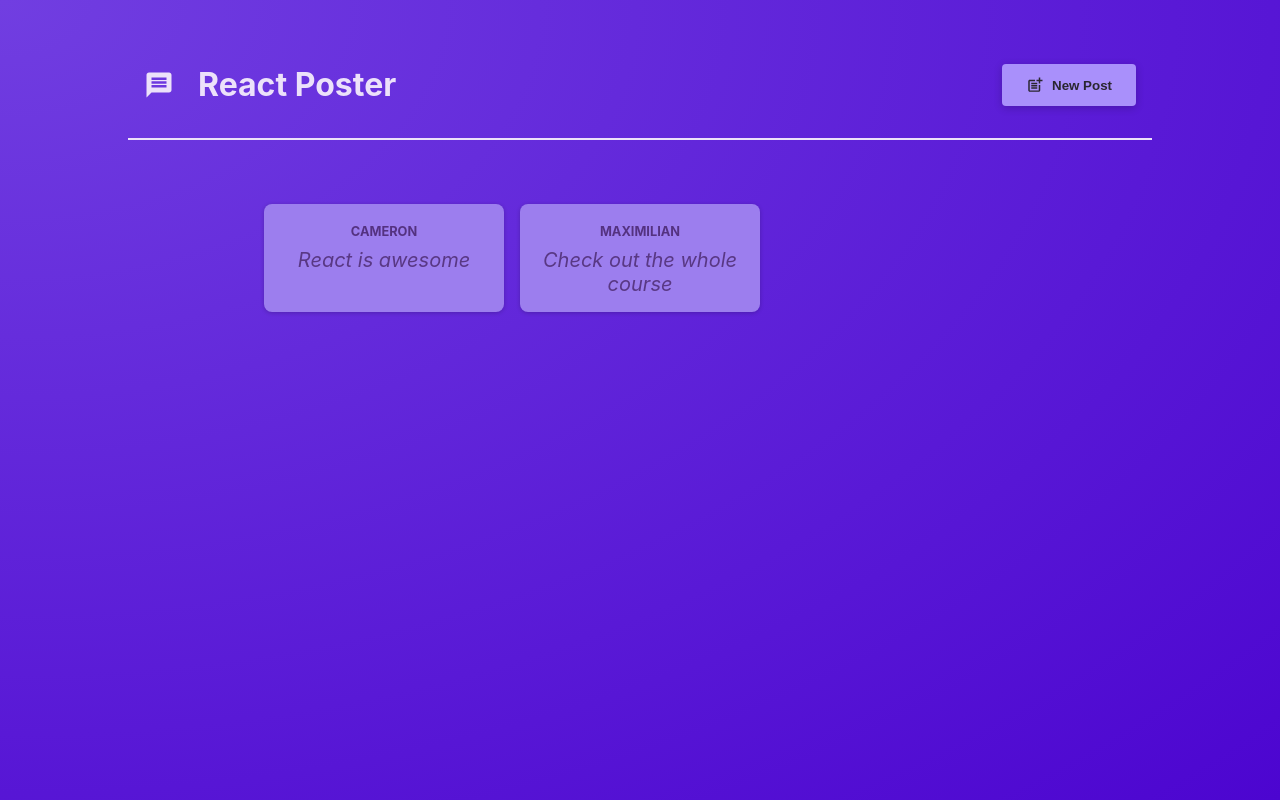
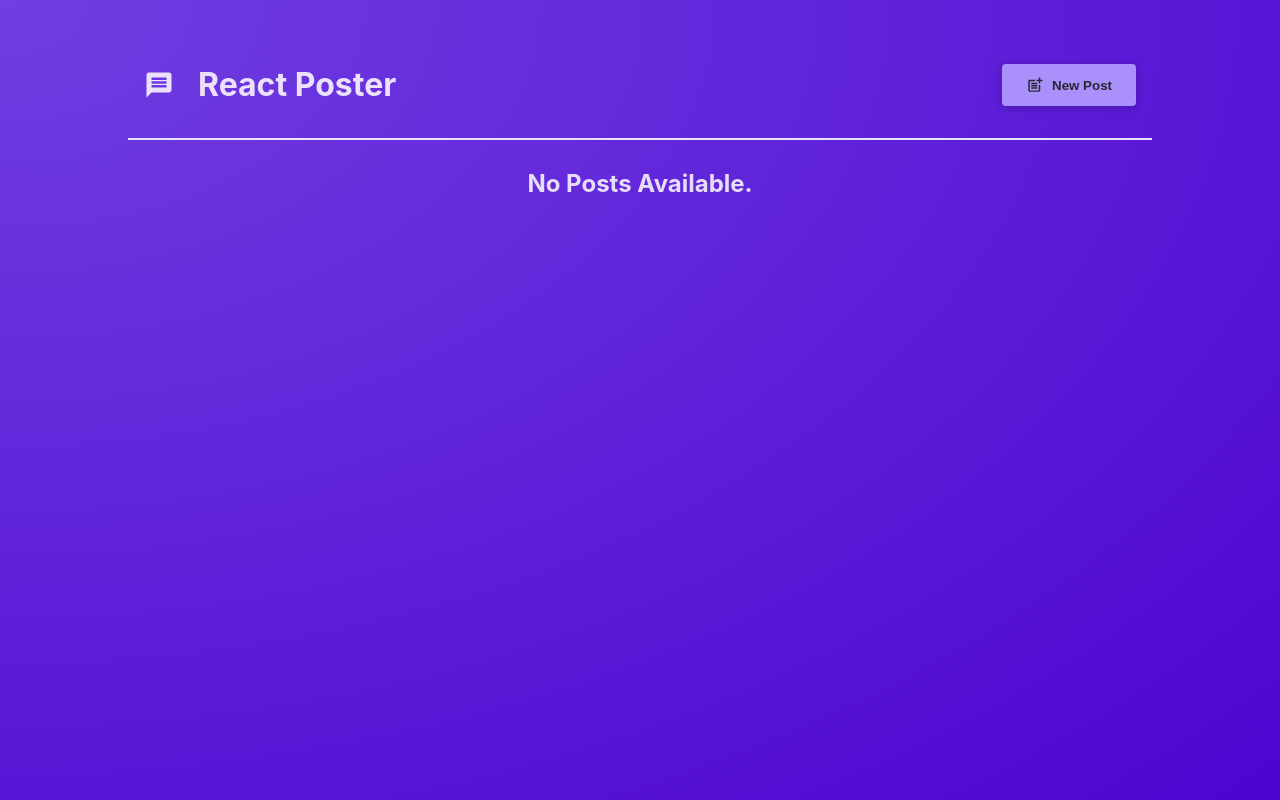
Before and after one commit to camroe/udemy-next.js-complete-course-part-2, a React (Vite) app in the folder 01-starting-project-react-only-vite-cleaned/: page / in a window 1280 px wide. Built offline with nearby package versions, Linux system fonts and the light colour scheme.

Commit message:
Lecture 33:  Outputting List Data - Change initial posts array to empty - Conditionally display notes if there are any and a message if there are none.

```diff
--- a/01-starting-project-react-only-vite-cleaned/src/App.jsx
+++ b/01-starting-project-react-only-vite-cleaned/src/App.jsx
@@ -4,11 +4,11 @@ import MainHeader from "./components/MainHeader";
 function App() {
   const [modalVisible, setModalVisible] = useState(false);
 
-  const posts = [
-    { author: "Cameron", body: "React is awesome" },
-    { author: "Maximilian", body: "Check out the whole course" }
-  ];
-
+  // const posts = [
+  //   { author: "Cameron", body: "React is awesome" },
+  //   { author: "Maximilian", body: "Check out the whole course" }
+  // ];
+const posts = [];
   function closeModalHandler() {
     setModalVisible(false);
   }
--- a/01-starting-project-react-only-vite-cleaned/src/components/PostsList.jsx
+++ b/01-starting-project-react-only-vite-cleaned/src/components/PostsList.jsx
@@ -8,9 +8,15 @@ import MainHeader from "./MainHeader";
 function PostsList({ posts, closeModalHandler, modalVisible }) {
     console.log(posts);
     const [postsList, setPostsList] = useState(posts);
+
+    /*
+    The setPostList function is used to update the postsList state with a new post.
+    (new state depends on old state)
+    It prepends the new post to the existing list of posts.
+    */
     function setPostList(newPost) {
-        setPostsList((prevPosts) => {
-            return [newPost, ...prevPosts];
+        setPostsList((existingPosts) => {
+            return [newPost, ...existingPosts];
         });
     }
 
@@ -24,11 +30,16 @@ return (
                     />
                 </Modal>
             )}
+             {postsList.length === 0 && <p><h2>No Posts Available.</h2></p>}
+             {
+                postsList.length > 0 && (
                     <ul className={styles.posts}>
                         {postsList.map((post, index) => (
                             <Post key={index} author={post.author} body={post.body} />
                         ))}
                     </ul>
+                )
+            }
         </>
     );
 }
```
Lines whose indentation alone changed are shown as unchanged.
